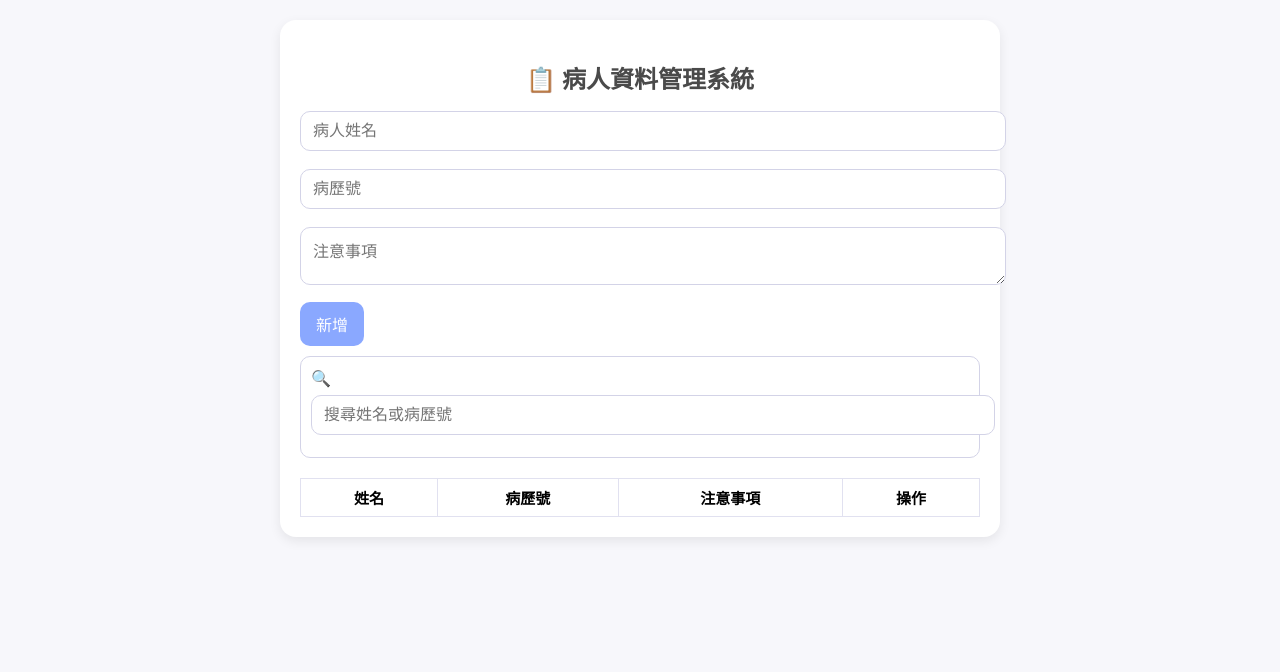
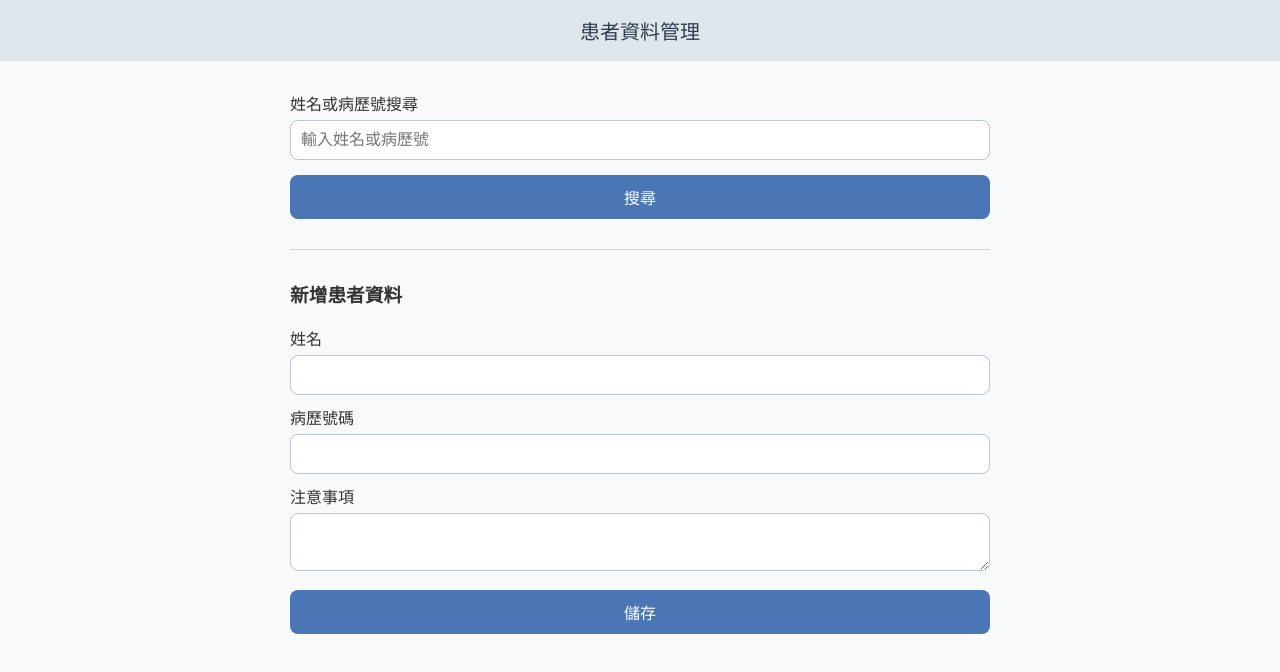
Before and after one commit to jiajing6892/patient-manager, a plain HTML site: page index.html in a window 1280 px wide. Drawn offline with Linux system fonts and the light colour scheme; no server answers.

Commit message:
Update index.html

```diff
--- a/index.html
+++ b/index.html
@@ -1,199 +1,189 @@
 <!DOCTYPE html>
 <html lang="zh-Hant">
 <head>
-<link rel="manifest" href="manifest.json">
-<script>
-  if ("serviceWorker" in navigator) {
-    navigator.serviceWorker.register("sw.js");
-  }
-</script>
+<meta charset="UTF-8">
+<meta name="viewport" content="width=device-width, initial-scale=1.0">
+<title>患者資料管理 PWA</title>
 
-    <meta charset="UTF-8">
-<meta name="viewport" content="width=device-width, initial-scale=1.0">
-<title>病人資料管理</title>
-
+<!-- 字型與樣式 -->
+<link rel="stylesheet" href="https://fonts.googleapis.com/css2?family=Roboto:wght@300;400;500&display=swap">
 <style>
     body {
-        font-family: "Segoe UI", "Noto Sans TC", sans-serif;
-        background: #f7f7fb;
-        margin: 0; padding: 20px;
+        font-family: 'Roboto', sans-serif;
+        margin: 0;
+        padding: 0;
+        background: #f8f9fb;
+        color: #333;
+    }
+    header {
+        background: #dfe6ec;
+        padding: 16px;
+        text-align: center;
+        font-size: 20px;
+        font-weight: 500;
+        color: #2d3e50;
     }
     .container {
-        max-width: 680px;
-        background: white;
+        padding: 20px;
+        max-width: 700px;
         margin: auto;
-        padding: 20px;
-        border-radius: 16px;
-        box-shadow: 0 4px 12px rgba(0,0,0,0.08);
     }
-    h2 {
-        text-align: center;
-        color: #4a4a4a;
-        margin-bottom: 10px;
-    }
-    input, textarea {
+    label { display: block; margin-top: 10px; font-weight: 500; }
+    input, textarea, button {
         width: 100%;
-        padding: 10px 12px;
-        margin: 6px 0 12px;
-        border-radius: 10px;
-        border: 1px solid #d3d3e7;
+        padding: 10px;
+        margin-top: 5px;
+        border-radius: 8px;
+        border: 1px solid #bbc7d4;
         font-size: 16px;
+        box-sizing: border-box;
     }
     button {
+        background-color: #4a76b6;
+        color: #fff;
         border: none;
-        padding: 10px 16px;
+        cursor: pointer;
+        margin-top: 15px;
+    }
+    button:hover { background-color: #3d64a1; }
+
+    /* 顯示區 */
+    .result-card {
+        background: #ffffff;
+        padding: 15px;
+        margin-top: 15px;
         border-radius: 10px;
-        font-size: 16px;
-        cursor: pointer;
-        margin-right: 6px;
+        border: 1px solid #d5dce3;
     }
-    .btn-add { background:#8aa8ff; color:white; }
-    .btn-edit { background:#4bd37b; color:white; }
-    .btn-del { background:#ff7171; color:white; }
-    .search-box {
-        background:white;
-        border:1px solid #d3d3e7;
-        padding:10px;
-        border-radius:10px;
-        margin-top:10px;
+    .actions button {
+        width: 48%;
+        margin-top: 10px;
+        background: #5aa469;
     }
-    table {
-        width:100%; border-collapse: collapse; margin-top:20px;
+    .actions button.delete { background: #c75c5c; }
+
+    /* 手機優化 */
+    @media (max-width: 480px) {
+        header { font-size: 18px; }
     }
-    table, th, td {
-        border:1px solid #e1e1f0;
-    }
-    th, td {
-        padding:8px;
-        text-align:center;
-        font-size:15px;
-    }
-    tr:hover { background:#f0f4ff; }
 </style>
 </head>
-
 <body>
 
+<header>患者資料管理</header>
+
 <div class="container">
-    <h2>📋 病人資料管理系統</h2>
-
-    <!-- 表單 -->
-    <input type="text" id="name" placeholder="病人姓名">
-    <input type="text" id="mrn" placeholder="病歷號">
-    <textarea id="note" placeholder="注意事項"></textarea>
-    <button class="btn-add" id="addBtn" onclick="addOrEdit()">新增</button>
 
     <!-- 搜尋 -->
-    <div class="search-box">
-        🔍 <input type="text" id="search" placeholder="搜尋姓名或病歷號" onkeyup="renderTable()">
-    </div>
+    <label>姓名或病歷號搜尋</label>
+    <input type="text" id="searchInput" placeholder="輸入姓名或病歷號">
+    <button onclick="searchRecord()">搜尋</button>
 
-    <!-- 資料表 -->
-    <table id="patientTable">
-        <thead>
-            <tr>
-                <th>姓名</th>
-                <th>病歷號</th>
-                <th>注意事項</th>
-                <th>操作</th>
-            </tr>
-        </thead>
-        <tbody></tbody>
-    </table>
+    <!-- 結果顯示 -->
+    <div id="searchResult"></div>
+
+    <hr style="margin: 30px 0; border: 0; border-top: 1px solid #ccd6e0;">
+
+    <!-- 新增、編輯資料 -->
+    <h3 id="formTitle">新增患者資料</h3>
+    <label>姓名</label>
+    <input type="text" id="name">
+
+    <label>病歷號碼</label>
+    <input type="text" id="record">
+
+    <label>注意事項</label>
+    <textarea id="note"></textarea>
+
+    <button onclick="saveRecord()" id="saveBtn">儲存</button>
+
 </div>
 
 <script>
-    const API = "https://script.google.com/macros/s/AKfycbxa4GFiDtkde9gm-S1UddDhN6i8LoNP-EFpSPrkyFs5ikjVVKMDqWSkCkZHKVsqiawgZA/exec";
-    let patients = [];
-    let editRow = null; // 記錄正在編輯哪一筆
+const api = "https://script.google.com/macros/s/AKfycbxa4GFiDtkde9gm-S1UddDhN6i8LoNP-EFpSPrkyFs5ikjVVKMDqWSkCkZHKVsqiawgZA/exec";
+let editingId = null;
 
-    // 🚀 讀取雲端資料
-    async function loadData() {
-        const res = await fetch(API + "?action=list");
-        patients = await res.json();
-        renderTable();
+/* 儲存資料 */
+function saveRecord() {
+    const name = document.getElementById("name").value.trim();
+    const record = document.getElementById("record").value.trim();
+    const note = document.getElementById("note").value.trim();
+
+    if (!name || !record) {
+        alert("姓名及病歷號碼為必填");
+        return;
     }
 
-    // 📝 新增 or 更新
-    async function addOrEdit() {
-        let name = document.getElementById("name").value.trim();
-        let mrn = document.getElementById("mrn").value.trim();
-        let note = document.getElementById("note").value.trim();
+    fetch(api, {
+        method: "POST",
+        body: new URLSearchParams({
+            action: editingId ? "edit" : "add",
+            id: editingId || "",
+            name,
+            record,
+            note
+        })
+    }).then(r => r.text()).then(data => {
+        alert(data);
+        location.reload();
+    });
+}
 
-        if (!name || !mrn) return alert("姓名與病歷號不可空白！");
+/* 搜尋 */
+function searchRecord() {
+    let keyword = document.getElementById("searchInput").value.trim();
+    if (!keyword) {
+        alert("請輸入關鍵字");
+        return;
+    }
+    fetch(api + "?action=search&keyword=" + keyword)
+        .then(res => res.json())
+        .then(data => showResult(data));
+}
 
-        // 防重複（新增時）
-        if (!editRow) {
-            let exist = patients.some(p => p.name === name && p.mrn === mrn);
-            if (exist) return alert("⚠ 此病人資料已存在！");
-        }
+/* 顯示結果 */
+function showResult(data) {
+    const div = document.getElementById("searchResult");
+    div.innerHTML = "";
+    if (!data || data.length === 0) {
+        div.innerHTML = "<p>查無資料</p>";
+        return;
+    }
+    data.forEach(item => {
+        div.innerHTML += `
+        <div class="result-card">
+            <b>姓名：</b>${item.name}<br>
+            <b>病歷號：</b>${item.record}<br>
+            <b>注意事項：</b>${item.note}
+            <div class="actions">
+                <button onclick="editRecord('${item.id}','${item.name}','${item.record}','${item.note}')">編輯</button>
+                <button class="delete" onclick="deleteRecord('${item.id}')">刪除</button>
+            </div>
+        </div>`;
+    });
+}
 
-        let action = editRow ? "edit" : "add";
-        let body = { action, name, mrn, note };
-        if (editRow) body.row = editRow;
+/* 編輯 */
+function editRecord(id, name, record, note) {
+    editingId = id;
+    document.getElementById("name").value = name;
+    document.getElementById("record").value = record;
+    document.getElementById("note").value = note;
+    document.getElementById("formTitle").innerText = "編輯資料";
+    document.getElementById("saveBtn").innerText = "更新";
+}
 
-        await fetch(API, {
-            method: "POST",
-            body: JSON.stringify(body)
-        });
-
-        alert(editRow ? "已更新！" : "已新增！");
-        resetForm();
-        loadData();
-    }
-
-    // ✏ 編輯
-    function editPatient(row) {
-        let p = patients.find(x => x.row === row);
-        document.getElementById("name").value = p.name;
-        document.getElementById("mrn").value = p.mrn;
-        document.getElementById("note").value = p.note;
-        document.getElementById("addBtn").textContent = "更新";
-        editRow = row;
-    }
-
-    // ❌ 刪除
-    async function deletePatient(row) {
-        if (!confirm("確定要刪除嗎？")) return;
-        await fetch(API, {
-            method: "POST",
-            body: JSON.stringify({ action: "delete", row })
-        });
-        loadData();
-    }
-
-    // 🔄 重設表單
-    function resetForm() {
-        document.getElementById("name").value = "";
-        document.getElementById("mrn").value = "";
-        document.getElementById("note").value = "";
-        document.getElementById("addBtn").textContent = "新增";
-        editRow = null;
-    }
-
-    // 📌 顯示資料 + 搜尋
-    function renderTable() {
-        let keyword = document.getElementById("search").value.trim();
-        let tbody = document.querySelector("#patientTable tbody");
-        tbody.innerHTML = "";
-
-        patients
-            .filter(p => p.name.includes(keyword) || p.mrn.includes(keyword))
-            .forEach(p => {
-                tbody.innerHTML += `
-                    <tr>
-                        <td>${p.name}</td>
-                        <td>${p.mrn}</td>
-                        <td>${p.note}</td>
-                        <td>
-                            <button class="btn-edit" onclick="editPatient(${p.row})">編輯</button>
-                            <button class="btn-del" onclick="deletePatient(${p.row})">刪除</button>
-                        </td>
-                    </tr>`;
+/* 刪除 */
+function deleteRecord(id) {
+    if (confirm("確定要刪除這筆資料？")) {
+        fetch(api + "?action=delete&id=" + id)
+            .then(r => r.text())
+            .then(d => {
+                alert(d);
+                location.reload();
             });
     }
-
-    loadData();
+}
 </script>
 
 </body>
```
